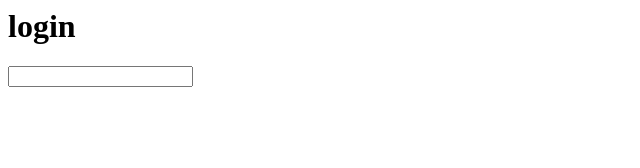
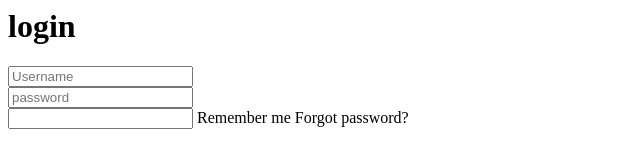
Before and after one commit to 1tecno/Seila, a plain HTML site: page index.html in a window 1280 px wide. Shown: the whole page, without its empty margins (0-640 px from the left). Drawn offline with Linux system fonts and the light colour scheme.

Commit message:
Update index.html

```diff
--- a/index.html
+++ b/index.html
@@ -16,9 +16,17 @@
       <form action="">
           <h1>login</h1>
           <div class="input-box">
-              <input type="text">
-
-      </form>
+              <input type="text" placeholder="Username"
+                  required>
+          </div>
+   <div class="input-box">
+     <input type="password"
+    placeholder="password" required>
+       </div>
+      <div class="remender-forgot"></div>
+      <label><input type-"checkbox"> Remember me</label>
+<a href-"#">Forgot password?</a>
+    </form>
 
     </div>
 
```
